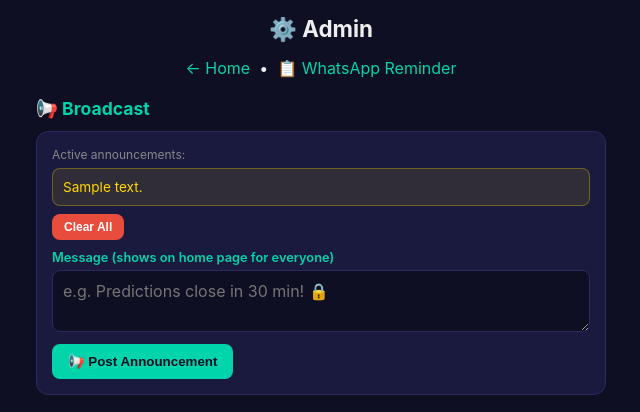
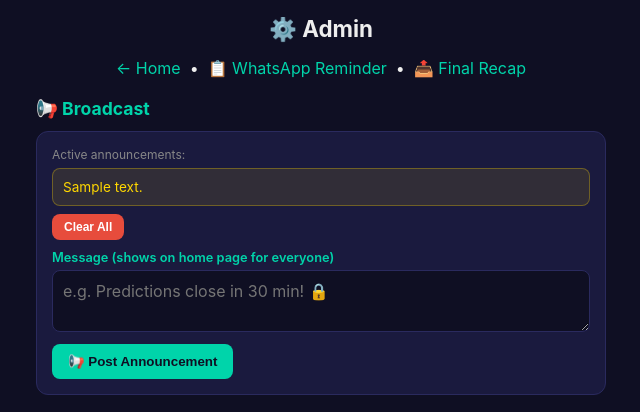
Before and after one commit to cpdnajmal-lgtm/wc-predictions, a Flask app: template templates/admin.html in a window 1280 px wide. Shown: the top 412 px of the page, without its empty margins (319-959 px from the left). Run offline with Flask 3, Linux system fonts and the light colour scheme; the template is opened without the code that fills it: most values are stand-ins (such as "Sample title", 1, 10 or a date in 2020); some libraries are stand-ins or nearby versions.

Commit message:
fix: Move Recap link to admin-only (not visible to all players)

```diff
--- a/templates/admin.html
+++ b/templates/admin.html
@@ -35,7 +35,7 @@
 </head>
 <body>
     <h1>⚙️ Admin</h1>
-    <div class="nav"><a href="{{ url_for('home') }}">← Home</a> &nbsp;•&nbsp; <a href="{{ url_for('reminder') }}">📋 WhatsApp Reminder</a></div>
+    <div class="nav"><a href="{{ url_for('home') }}">← Home</a> &nbsp;•&nbsp; <a href="{{ url_for('reminder') }}">📋 WhatsApp Reminder</a> &nbsp;•&nbsp; <a href="{{ url_for('recap_message') }}">📤 Final Recap</a></div>
 
     {% with messages = get_flashed_messages() %}
     {% if messages %}{% for msg in messages %}<div class="flash">{{ msg }}</div>{% endfor %}{% endif %}
--- a/templates/home.html
+++ b/templates/home.html
@@ -197,7 +197,6 @@
         <a href="{{ url_for('bracket') }}" style="background:#2a2a5e; color:#eee; font-size:0.8em; padding:10px 14px;">⚔️ Fixtures</a>
         <a href="{{ url_for('stats') }}" style="background:#2a2a5e; color:#eee; font-size:0.8em; padding:10px 14px;">📊 Stats</a>
         <a href="{{ url_for('stats') }}#records" onclick="localStorage.setItem('stats_tab','records')" style="background:#2a2a5e; color:#eee; font-size:0.8em; padding:10px 14px;">📈 Records</a>
-        <a href="{{ url_for('recap_message') }}" style="background:rgba(37,211,102,0.2); color:#25D366; font-size:0.8em; padding:10px 14px; border:1px solid rgba(37,211,102,0.4);">📤 Recap</a>
         <a href="{{ url_for('admin') }}" class="admin-btn">⚙️</a>
     </div>
 
```
